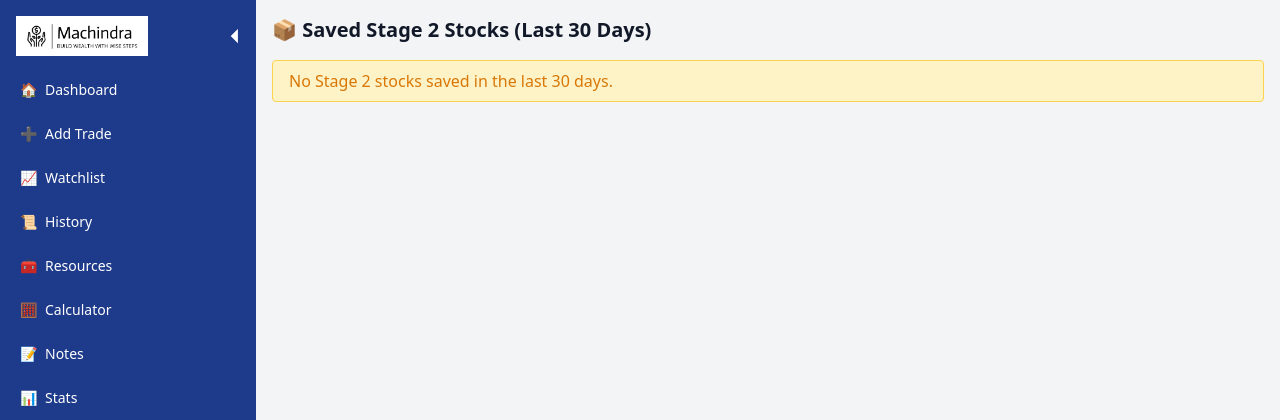
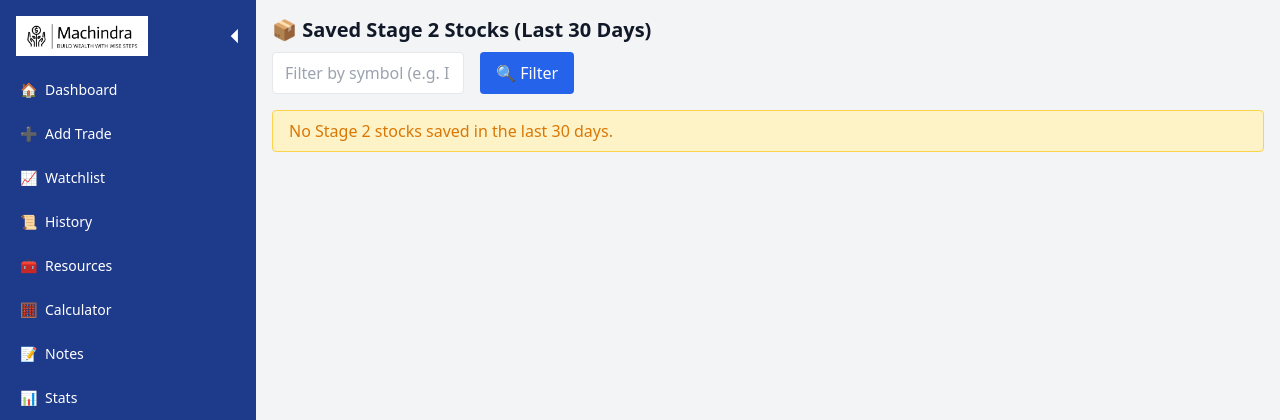
Before and after one commit to Machindra220/Trading-Journal-App, a Flask app: page /screener/stage2/saved in a window 1280 px wide. Shown: the top 420 px of the page. Run offline with Flask 3, Linux system fonts and the light colour scheme; the visitor is signed in with stand-in values (Sample User, id 1); data that the repository does not hold is empty.

Commit message:
Final Release v1.6.0

```diff
--- a/app/templates/base.html
+++ b/app/templates/base.html
@@ -63,6 +63,7 @@
       <!-- Divider: Analysis -->
       <div class="border-t border-blue-700 my-2" x-show="sidebarOpen"></div>
       <div class="px-3 text-xs uppercase tracking-wide text-blue-300" x-show="sidebarOpen">Analysis</div>
+      {{ navlink('screener.sector_analysis', 'Sector Analysis', '📊') }}
       {{ navlink('performers.top_performers', 'Performers', '📈') }}
       {{ navlink('screener.stage2_view', 'Stage 2 Screener', '📊') }}
       {{ navlink('screener.stage2_saved', 'Saved Stage 2', '📦') }}
@@ -72,7 +73,6 @@
       {{ navlink('stage2_delivery.stage2_delivery_history', 'Stage 2 Delivery History', '📦') }}
       {{ navlink('momentum.momentum_rebalance', 'Momentum Strategy', '📊') }}
       {{ navlink('momentum.momentum_history', 'Momentum History', '📜') }}
-      {{ navlink('screener.sector_analysis', 'Sector Analysis', '📊') }}
 
       <!-- Divider: Watchlist -->
       <div class="border-t border-blue-700 my-2" x-show="sidebarOpen"></div>
@@ -116,6 +116,7 @@
     {{ navlink('notes.notes_page', 'Notes', '📝') }}
     {{ navlink('stats.stats_dashboard', 'Stats', '📊') }}
     {{ navlink('calendar.calendar_view', 'Calendar', '📅') }}
+    {{ navlink('screener.sector_analysis', 'Sector Analysis', '📊') }}
     {{ navlink('performers.top_performers', 'Performers', '📈') }}
     {{ navlink('screener.stage2_view', 'Stage 2 Screener', '📊') }}
     {{ navlink('screener.stage2_saved', 'Saved Stage 2', '📦') }}
@@ -125,7 +126,6 @@
     {{ navlink('stage2_delivery.stage2_delivery_history', 'Stage 2 Delivery History', '📦') }}
     {{ navlink('momentum.momentum_rebalance', 'Momentum Strategy', '📊') }}
     {{ navlink('momentum.momentum_history', 'Momentum History', '📜') }}
-    {{ navlink('screener.sector_analysis', 'Sector Analysis', '📊') }}
     {{ navlink('watchlist.add', 'Watchlist', '📈') }}
     <a href="{{ url_for('auth.logout') }}"
        class="block px-3 py-2 border border-red-300 text-red-300 hover:bg-red-100 rounded">🚪 Logout</a>
--- a/app/templates/stage2_saved.html
+++ b/app/templates/stage2_saved.html
@@ -1,6 +1,11 @@
 {% extends "base.html" %}
 {% block content %}
 <h2 class="text-xl font-semibold mb-2">📦 Saved Stage 2 Stocks (Last 30 Days)</h2>
+  <form method="get" class="mb-4 flex gap-4 flex-wrap">
+   <input type="text" name="symbol" placeholder="Filter by symbol (e.g. INFY)"
+         value="{{ symbol_filter }}" class="px-3 py-2 border rounded w-48">
+    <button type="submit" class="px-4 py-2 bg-blue-600 text-white rounded">🔍 Filter</button>
+  </form>
 
 {% if error %}
   <p class="text-red-600 bg-red-100 border border-red-300 rounded px-4 py-2 mb-4">
```
Also changed, not shown: CHANGELOG.md.
